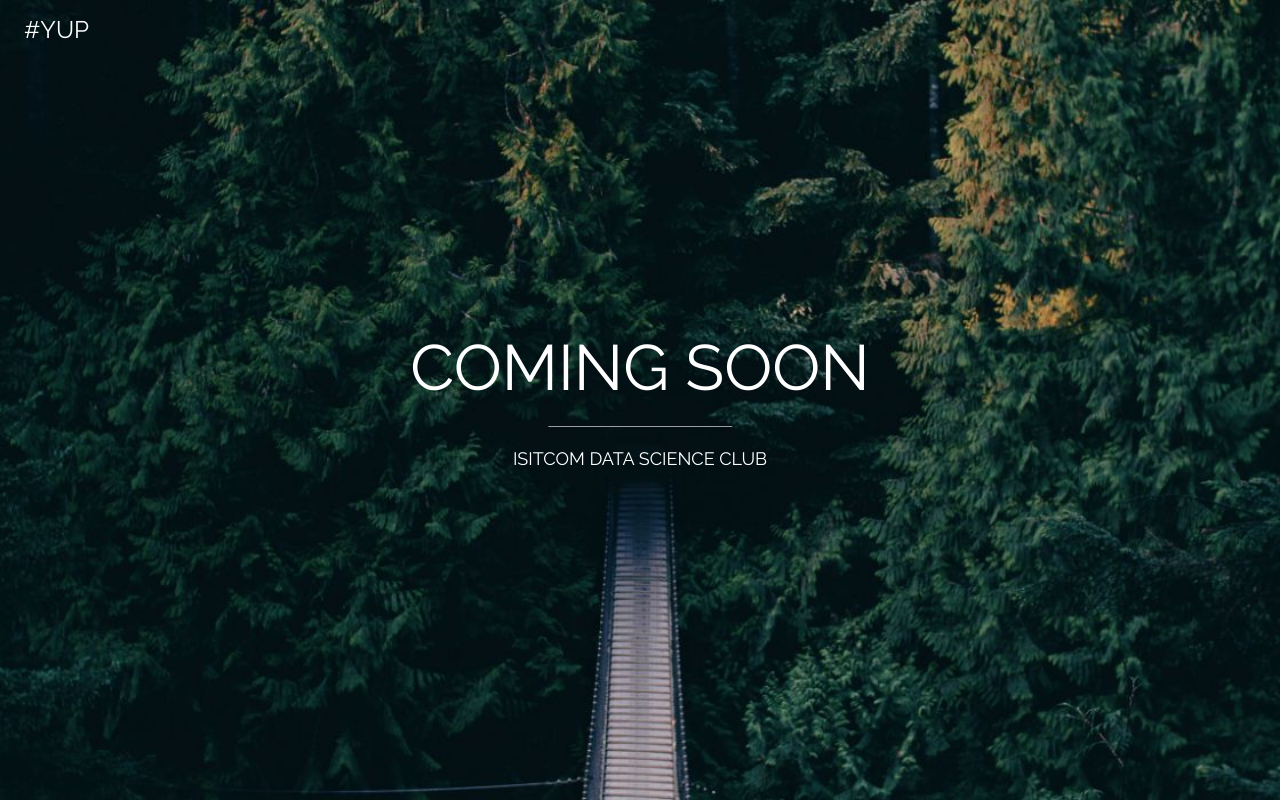
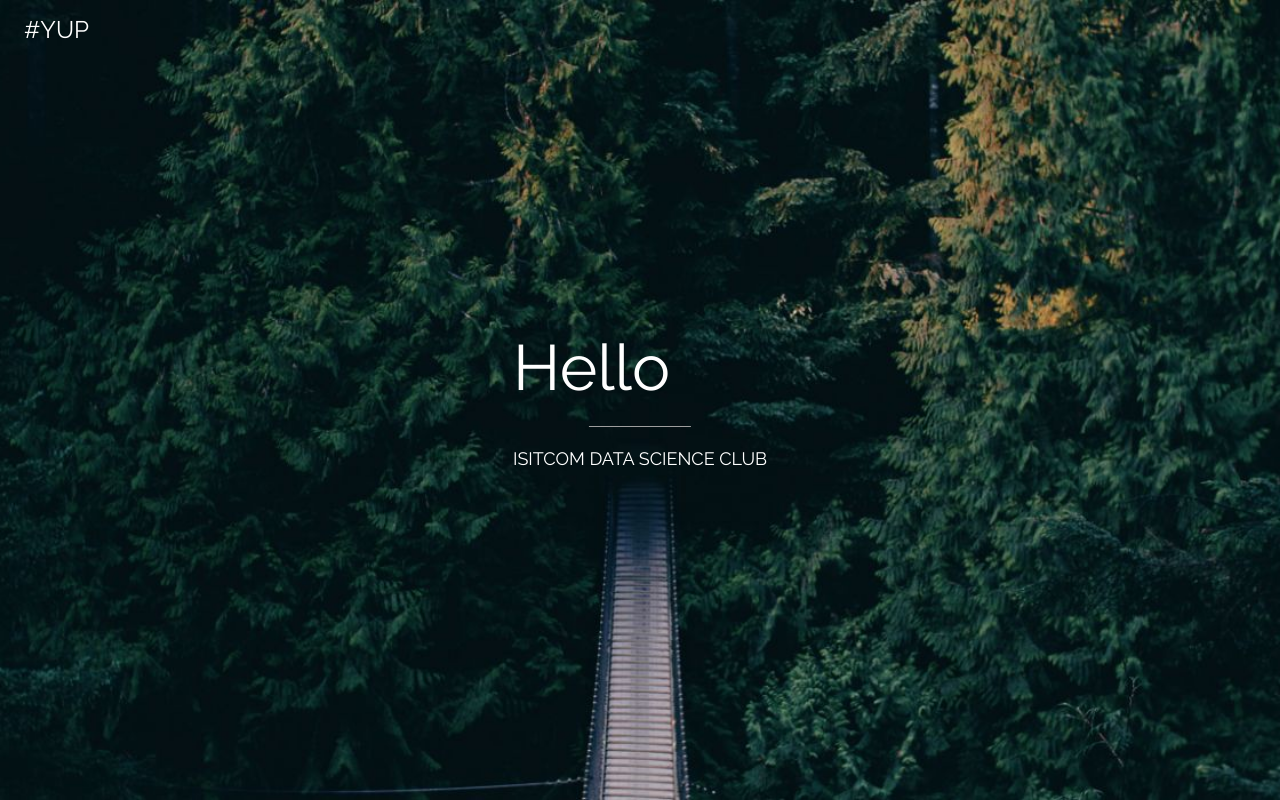
Before and after one commit to hatembentayeb/REST-API-KMEANS, a Flask app: page / in a window 1280 px wide. Run offline with Flask 2, Linux system fonts and the light colour scheme.

Commit message:
adding hello to index.html

```diff
--- a/templates/index.html
+++ b/templates/index.html
@@ -22,7 +22,7 @@ body, html {height: 100%}
     #YUP
   </div>
   <div class="w3-display-middle">
-    <h1 class="w3-jumbo w3-animate-top">COMING SOON</h1>
+    <h1 class="w3-jumbo w3-animate-top">Hello</h1>
     <hr class="w3-border-grey" style="margin:auto;width:40%">
     <p class="w3-large w3-center"> ISITCOM DATA SCIENCE CLUB</p>
   </div>
```
